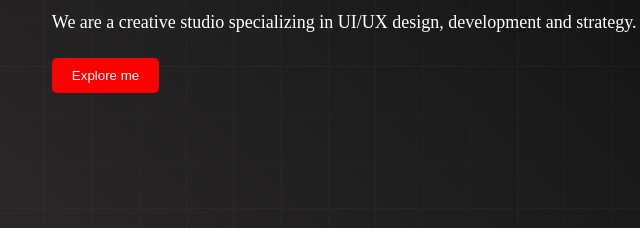
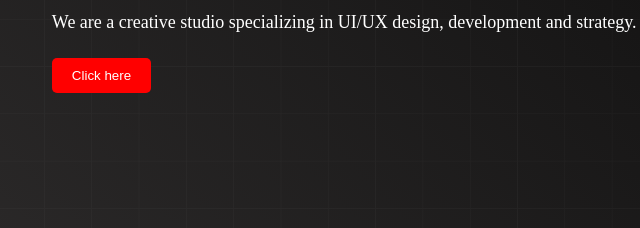
Before and after one commit to Saifmahin500/build-a-website-using-html-css, a plain HTML site: page index.html in a window 1280 px wide. Shown: the part 488-716 px from the top of the page, 52-692 px from the left. Drawn offline with Linux system fonts and the light colour scheme.

Commit message:
change button text

```diff
--- a/index.html
+++ b/index.html
@@ -28,7 +28,7 @@
                     your digital products
                     </h1>
                     <p class="paragrap">We are a creative studio specializing in UI/UX design, development and strategy.</p>
-                    <button class="btn">Explore me</button>
+                    <button class="btn">Click here</button>
             </div>
             <div >
                 <img class="banner-img" src="images/banner.png" alt="">
```
